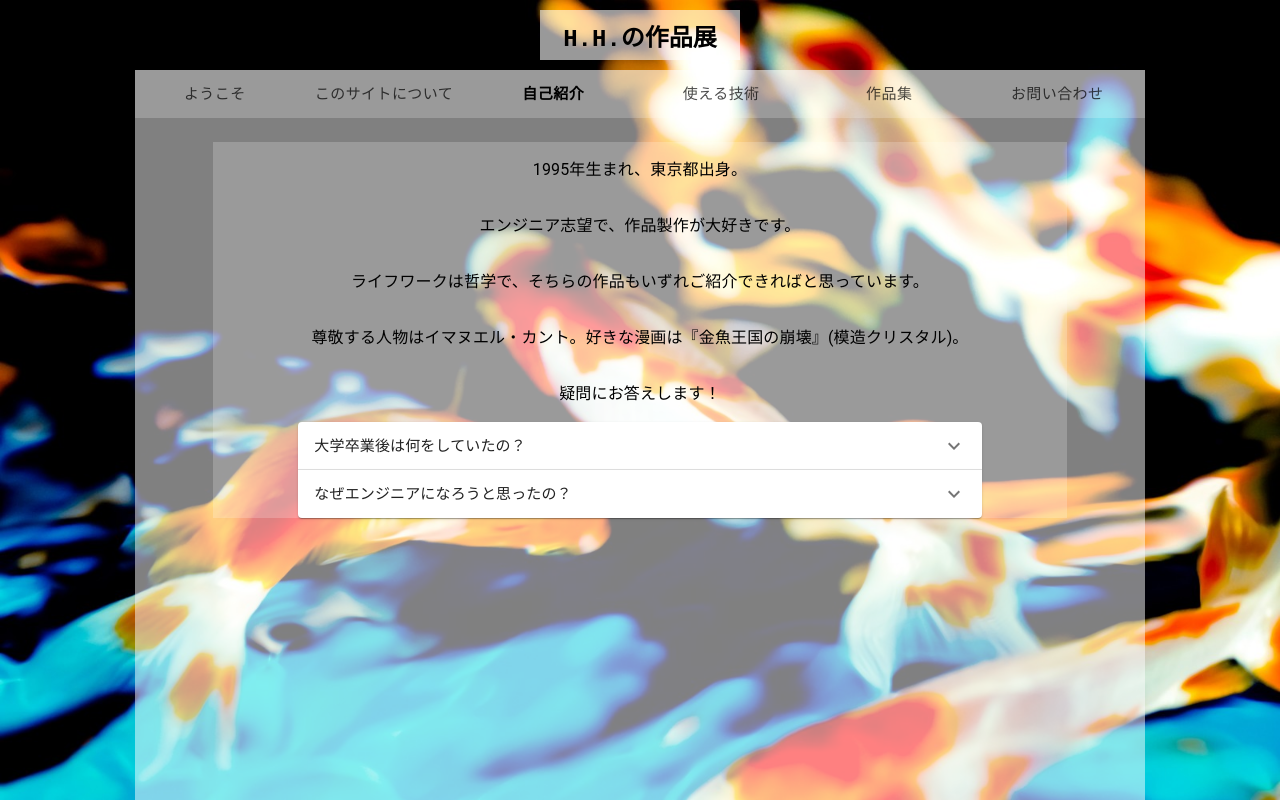
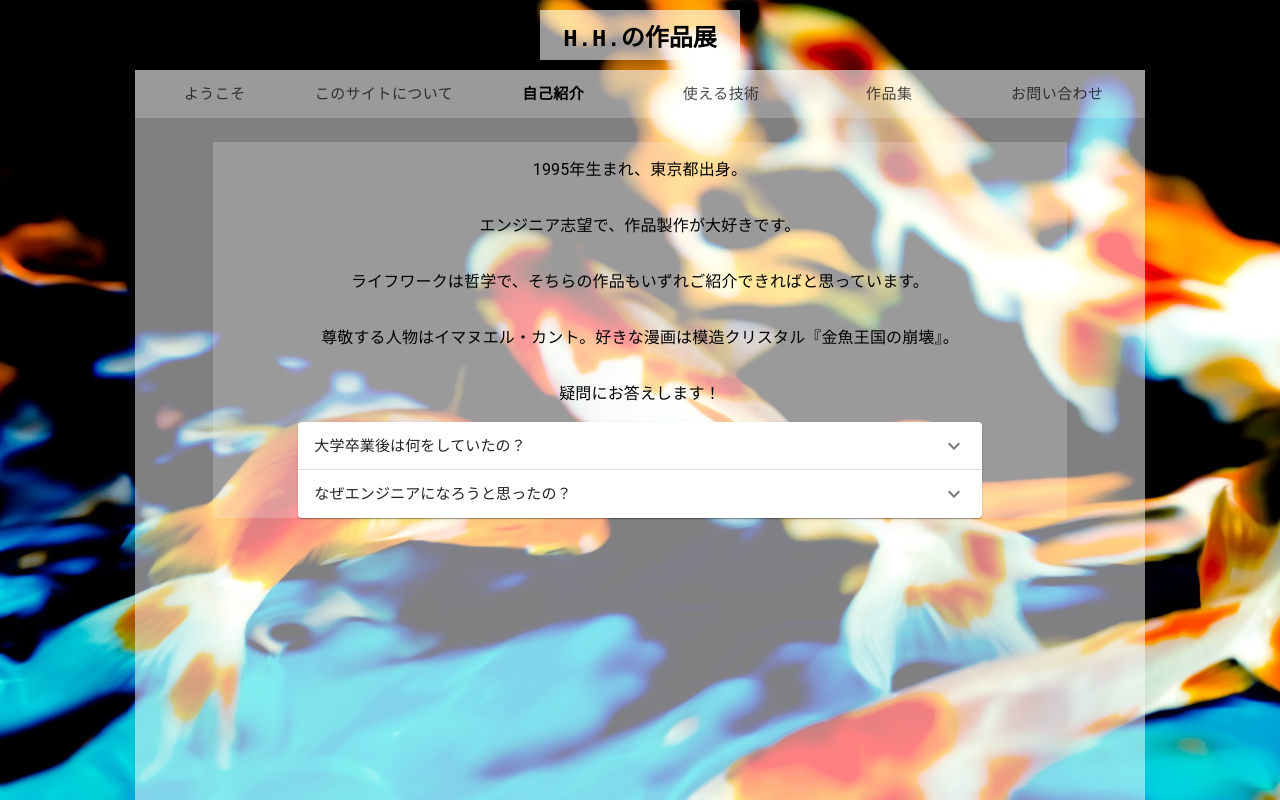
Before and after one commit to hookhull/goldfish-front, a React (Create React App) app: page / in a window 1280 px wide. Both pictures are taken after a click on the tab "自己紹介". Built offline with nearby package versions, Linux system fonts and the light colour scheme.

Commit message:
modify comic quotation

```diff
--- a/src/App.jsx
+++ b/src/App.jsx
@@ -129,7 +129,7 @@ export default function CustomizedTabs() {
             <p>1995年生まれ、東京都出身。</p>
             <p>エンジニア志望で、作品製作が大好きです。</p>
             <p>ライフワークは哲学で、そちらの作品もいずれご紹介できればと思っています。</p>
-            <p>尊敬する人物はイマヌエル・カント。好きな漫画は『金魚王国の崩壊』(模造クリスタル)。</p>
+            <p>尊敬する人物はイマヌエル・カント。好きな漫画は模造クリスタル『金魚王国の崩壊』。</p>
             <div className='questions'>
               <p>疑問にお答えします！</p>
               <Questions />
```
Also changed, not shown: 1 other file (tests, documents, lock files or other folders).
